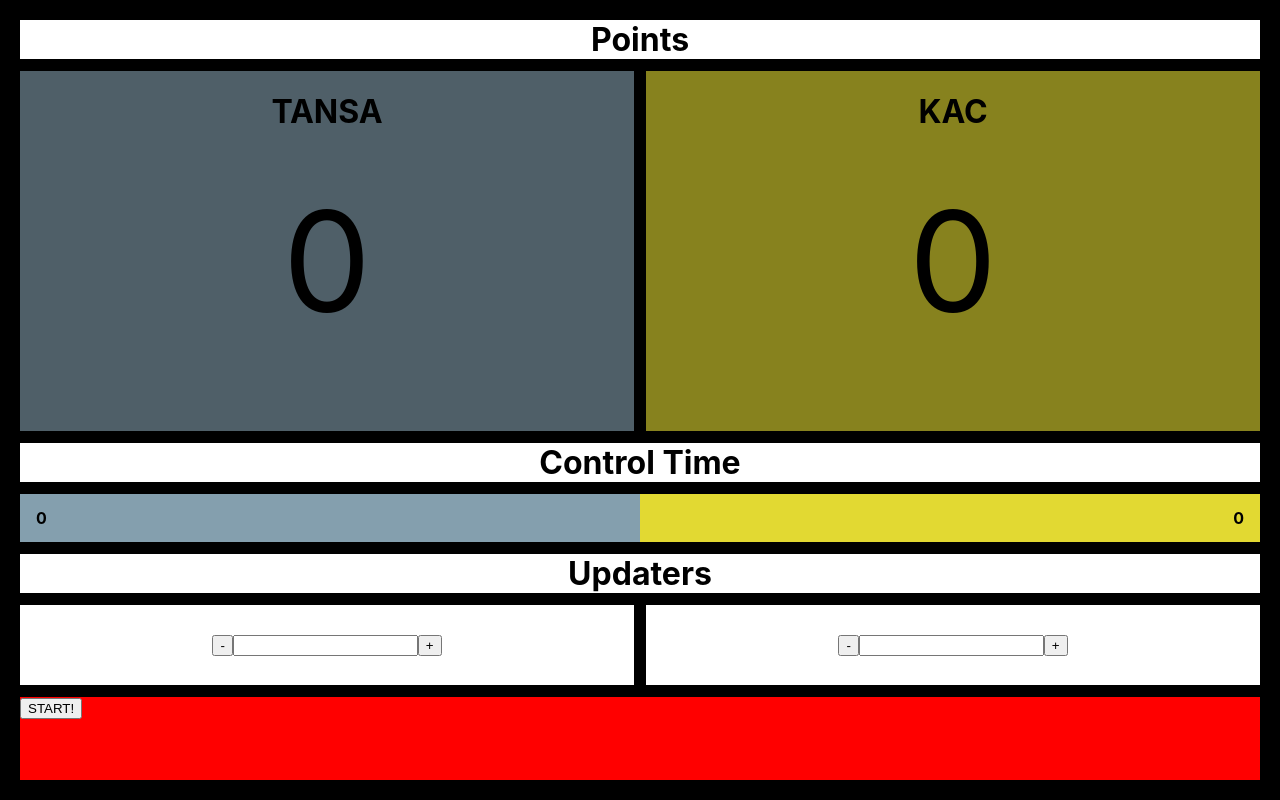
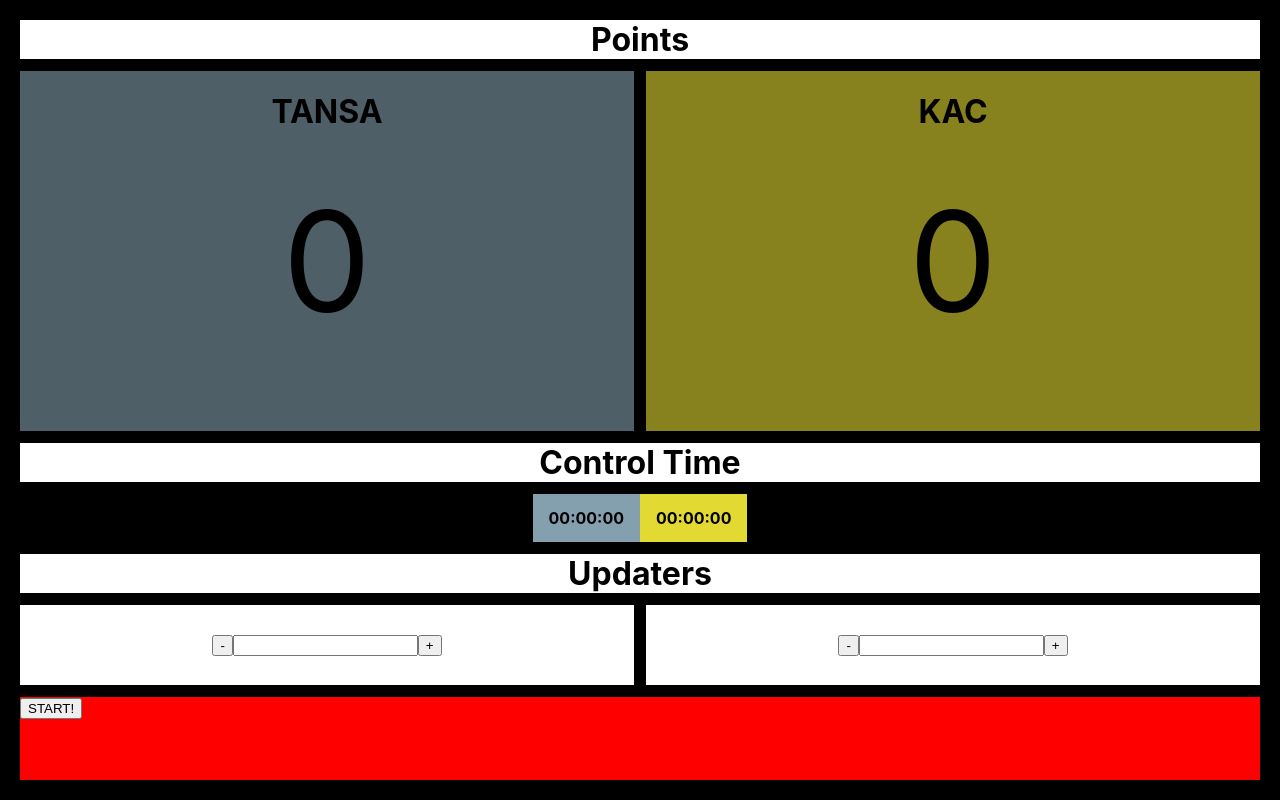
Before and after one commit to jessezwh/kac-x-tansa-2025, a React (Create React App) app: page / in a window 1280 px wide. Built offline with nearby package versions, Linux system fonts and the light colour scheme.

Commit message:
control time slider dynamic update implemented

```diff
--- a/src/App.js
+++ b/src/App.js
@@ -87,6 +87,14 @@ function App() {
     }
   }, [scores, startstop]);
 
+  const formatTime = (time) => {
+    let hours = String(Math.floor(time / (1000 * 60 * 60))).padStart(2, "0");
+    let minutes = String(Math.floor(time / (1000 * 60) % 60)).padStart(2, "0");
+    let seconds = String(Math.floor(time / (1000) % 60)).padStart(2, "0");
+
+    return `${hours}:${minutes}:${seconds}`;
+  }
+
   return (
     <div className="app">
       <h1>Points</h1>
@@ -103,11 +111,11 @@ function App() {
 
       <h1>Control Time</h1>
       <div className="scorebar">
-        <div className="control tansa">
-          <span>{elapsedTime[0]}</span>
+        <div className="control tansa" style={{flex: elapsedTime[0]}}>
+          <span>{formatTime(elapsedTime[0])}</span>
         </div>
-        <div className="control kac">
-          <span>{elapsedTime[1]}</span>
+        <div className="control kac" style={{flex: elapsedTime[1]}}>
+          <span>{formatTime(elapsedTime[1])}</span>
         </div>
       </div>
 
```
